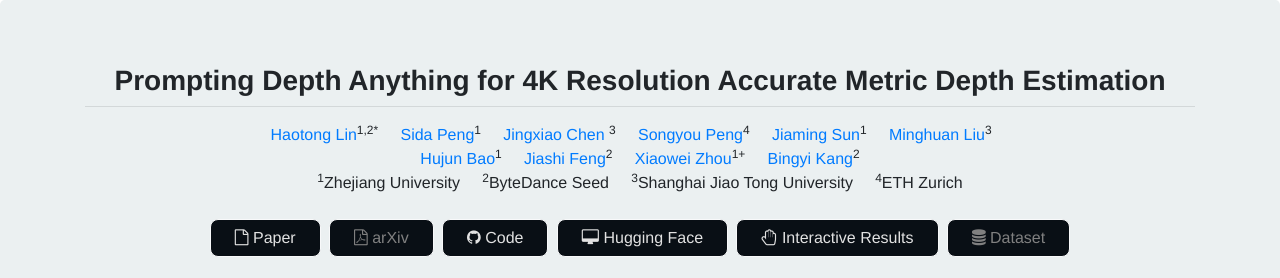
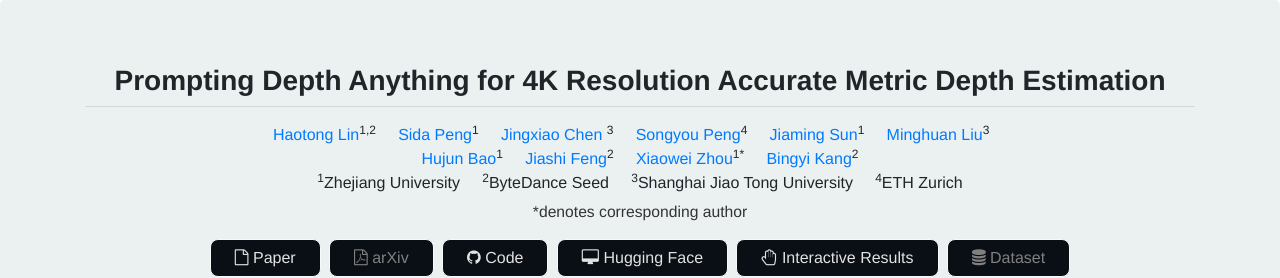
Before and after one commit to promptda/promptda.github.io, a plain HTML site: page index.html in a window 1280 px wide. Shown: the top 278 px of the page. Drawn offline with nearby package versions, Linux system fonts and the light colour scheme.

Commit message:
initial version

```diff
--- a/index.html
+++ b/index.html
@@ -32,7 +32,7 @@
                     <hr style="margin-top:0px">
                     <div class="is-size-2 publication-authors text-center">
                         <span class="author-block">
-                            <a href="https://haotongl.github.io/"><strong>Haotong Lin</strong></a><sup>1,2*</sup></span>&nbsp;&nbsp;&nbsp;&nbsp;
+                            <a href="https://haotongl.github.io/"><strong>Haotong Lin</strong></a><sup>1,2</sup></span>&nbsp;&nbsp;&nbsp;&nbsp;
                         <span class="author-block">
                             <a href="https://pengsida.net"><strong>Sida Peng</strong></a><sup>1</sup>&nbsp;&nbsp;&nbsp;&nbsp;
                         </span>
@@ -53,10 +53,11 @@
                             <a href="http://www.cad.zju.edu.cn/home/bao/"><strong>Hujun Bao</strong></a><sup>1</sup>&nbsp;&nbsp;&nbsp;&nbsp;
                         </span>
                         <span class="author-block">
-                            <a href="https://sites.google.com/site/jshfeng/home"><strong>Jiashi Feng</strong></a><sup>2</sup>&nbsp;&nbsp;&nbsp;&nbsp;
+                            <!-- <a href="https://sites.google.com/site/jshfeng/home"><strong>Jiashi Feng</strong></a><sup>2</sup>&nbsp;&nbsp;&nbsp;&nbsp; -->
+                            <a href="https://scholar.google.com/citations?user=Q8iay0gAAAAJ"><strong>Jiashi Feng</strong></a><sup>2</sup>&nbsp;&nbsp;&nbsp;&nbsp;
                         </span>
                         <span class="author-block">
-                            <a href="https://www.xzhou.me/"><strong>Xiaowei Zhou</strong></a><sup>1+</sup>&nbsp;&nbsp;&nbsp;&nbsp;
+                            <a href="https://www.xzhou.me/"><strong>Xiaowei Zhou</strong></a><sup>1*</sup>&nbsp;&nbsp;&nbsp;&nbsp;
                         </span>
                         <span class="author-block">
                             <a href="https://bingykang.github.io/"><strong>Bingyi Kang</strong></a><sup>2</sup>
@@ -71,7 +72,11 @@
                         <!-- <br> -->
                         <!-- <span class="author-block"><sup>+</sup><strong>Corresponding author: Xiaowei Zhou.</strong></span> -->
                     </div>
-                    <br>
+                    <div style="margin-top: 5px;"></div>
+                    <p style="color: rgb(51, 51, 51); font-size: 0.98em;">
+                        *denotes corresponding author
+                    </p>
+                    <div style="margin-top: 10px;"></div>
                     <div class="row justify-content-center">
                         <div class="col-auto" style="padding: 0 1px;">
                             <p class="mb-5"><a class="btn btn-large btn-light" href="assets/main_paper_with_supp.pdf" role="button" target="_blank">
```
